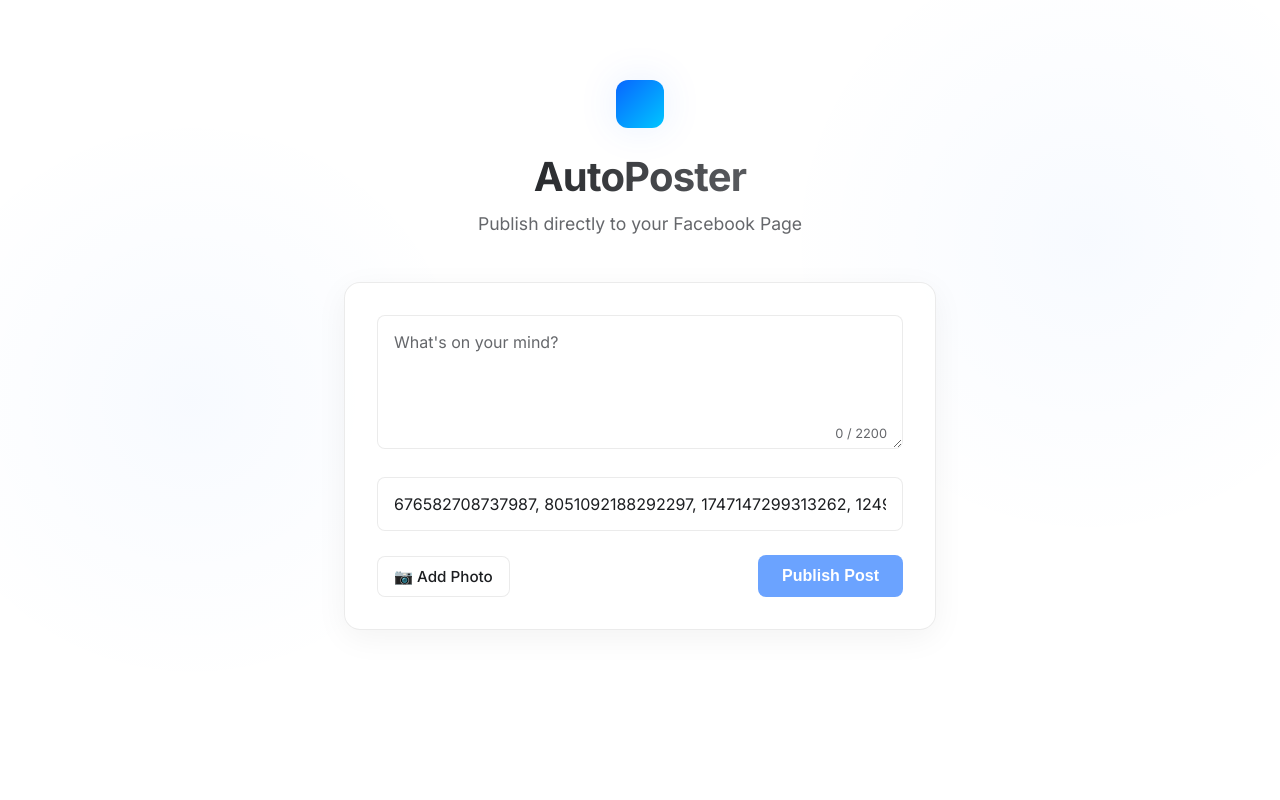
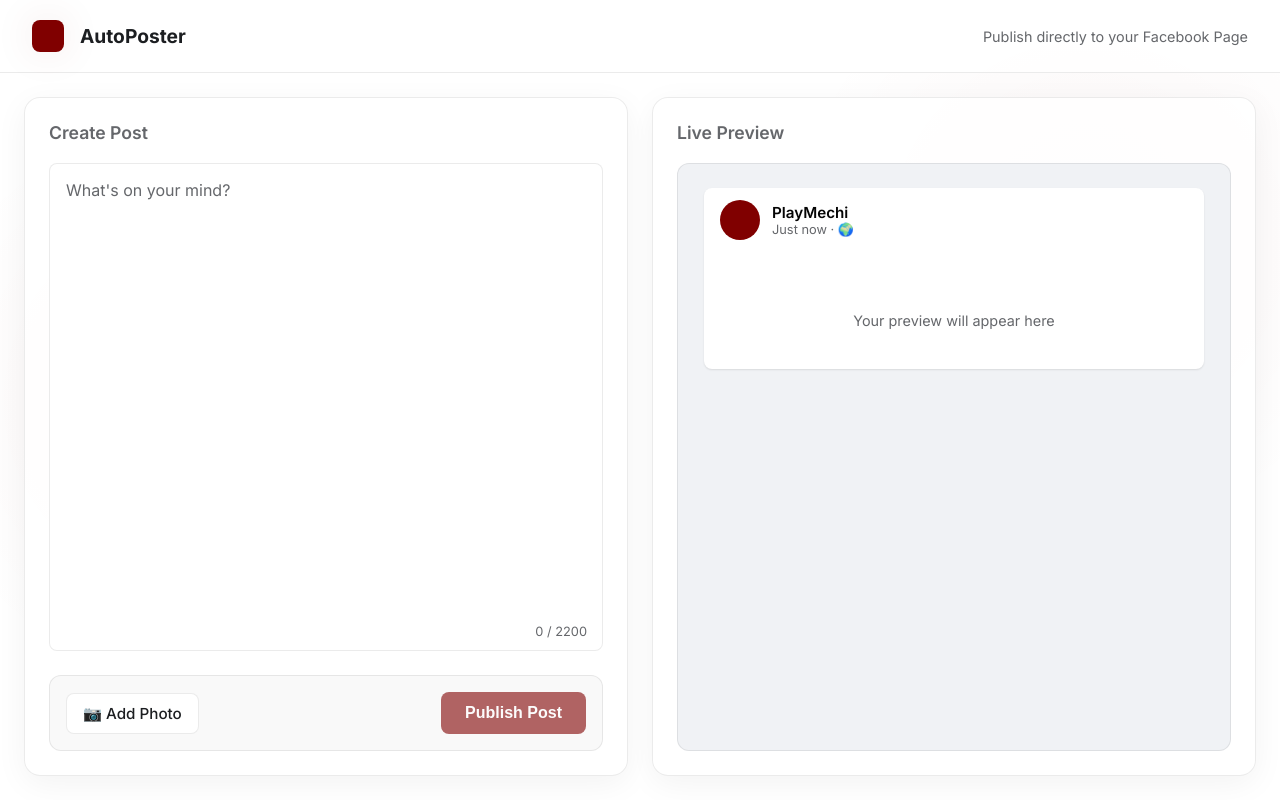
Before and after one commit to ryanair000/SMMPRO, a Next.js app: page / in a window 1280 px wide. Built offline with nearby package versions, Linux system fonts and the light colour scheme.

Commit message:
feat: redesign UI to dashboard and add Telegram bot webhook

```diff
--- a/package.json
+++ b/package.json
@@ -11,7 +11,8 @@
   "dependencies": {
     "next": "16.2.9",
     "react": "19.2.4",
-    "react-dom": "19.2.4"
+    "react-dom": "19.2.4",
+    "react-hot-toast": "^2.6.0"
   },
   "devDependencies": {
     "eslint": "^9",
--- a/src/app/globals.css
+++ b/src/app/globals.css
@@ -4,14 +4,14 @@
   --bg-color: #ffffff;
   --surface-color: rgba(255, 255, 255, 0.8);
   --surface-border: rgba(0, 0, 0, 0.08);
-  --primary-color: #0866ff;
-  --primary-hover: #1b74e4;
+  --primary-color: #800000;
+  --primary-hover: #600000;
   --text-primary: #1c1e21;
   --text-secondary: #65676b;
   --error-color: #e41c38;
   --success-color: #00a400;
 
-  --shadow-glow: 0 0 40px rgba(8, 102, 255, 0.1);
+  --shadow-glow: 0 0 40px rgba(128, 0, 0, 0.1);
   --glass-shadow: 0 8px 32px 0 rgba(0, 0, 0, 0.05);
 }
 
@@ -25,12 +25,14 @@
   font-family: 'Inter', -apple-system, BlinkMacSystemFont, "Segoe UI", Roboto, Helvetica, Arial, sans-serif;
   background-color: var(--bg-color);
   color: var(--text-primary);
-  min-height: 100vh;
+  height: 100vh;
+  width: 100vw;
+  overflow: hidden;
   display: flex;
   flex-direction: column;
   background-image:
-    radial-gradient(circle at 15% 50%, rgba(8, 102, 255, 0.03), transparent 25%),
-    radial-gradient(circle at 85% 30%, rgba(8, 102, 255, 0.03), transparent 25%);
+    radial-gradient(circle at 15% 50%, rgba(128, 0, 0, 0.04), transparent 25%),
+    radial-gradient(circle at 85% 30%, rgba(128, 0, 0, 0.04), transparent 25%);
 }
 
 a {
@@ -91,7 +93,7 @@
 .btn:hover:not(:disabled) {
   background: var(--primary-hover);
   transform: translateY(-1px);
-  box-shadow: 0 4px 12px rgba(8, 102, 255, 0.3);
+  box-shadow: 0 4px 12px rgba(128, 0, 0, 0.3);
 }
 
 .btn:active:not(:disabled) {
--- a/src/app/page.js
+++ b/src/app/page.js
@@ -1,3 +1,4 @@
+import { Toaster } from 'react-hot-toast';
 import PostComposer from '@/components/PostComposer';
 import styles from './page.module.css';
 
@@ -9,13 +10,14 @@
 export default function Home() {
   return (
     <main className={`${styles.mainContainer} animate-fade-in-up`}>
+      <Toaster position="top-center" />
       <header className={styles.header}>
         <div className={styles.logoMark}></div>
         <h1 className={styles.title}>AutoPoster</h1>
         <p className={styles.subtitle}>Publish directly to your Facebook Page</p>
       </header>
 
-      <section className={`glass-panel ${styles.composerWrapper}`}>
+      <section className={styles.dashboard}>
         <PostComposer />
       </section>
     </main>
--- a/src/app/page.module.css
+++ b/src/app/page.module.css
@@ -1,43 +1,44 @@
 .mainContainer {
-  max-width: 640px;
-  margin: 0 auto;
-  padding: 80px 24px;
-  width: 100%;
+  flex: 1;
   display: flex;
   flex-direction: column;
-  align-items: center;
+  height: 100vh;
+  overflow: hidden;
 }
 
 .header {
-  text-align: center;
-  margin-bottom: 48px;
+  padding: 20px 32px;
+  display: flex;
+  align-items: center;
+  gap: 16px;
+  border-bottom: 1px solid var(--surface-border);
+  background: var(--surface-color);
+  backdrop-filter: blur(16px);
+  z-index: 10;
 }
 
 .logoMark {
-  width: 48px;
-  height: 48px;
-  background: linear-gradient(135deg, var(--primary-color), #00c6ff);
-  border-radius: 12px;
-  margin: 0 auto 24px;
+  width: 32px;
+  height: 32px;
+  background: var(--primary-color);
+  border-radius: 8px;
   box-shadow: var(--shadow-glow);
 }
 
 .title {
-  font-size: 2.5rem;
+  font-size: 1.2rem;
   font-weight: 700;
-  letter-spacing: -0.02em;
-  margin-bottom: 12px;
-  background: linear-gradient(to right, #1c1e21, var(--text-secondary));
-  -webkit-background-clip: text;
-  -webkit-text-fill-color: transparent;
 }
 
 .subtitle {
   color: var(--text-secondary);
-  font-size: 1.1rem;
+  font-size: 0.9rem;
+  margin-left: auto;
 }
 
-.composerWrapper {
-  width: 100%;
-  padding: 32px;
+.dashboard {
+  flex: 1;
+  overflow: hidden;
+  display: flex;
+  padding: 24px;
 }
--- a/src/components/PostComposer.js
+++ b/src/components/PostComposer.js
@@ -1,16 +1,15 @@
 "use client";
 
 import { useState, useRef } from 'react';
+import toast from 'react-hot-toast';
 import styles from './PostComposer.module.css';
 
 export default function PostComposer() {
   const [message, setMessage] = useState('');
-  const [targetGroups, setTargetGroups] = useState('676582708737987, 8051092188292297, 1747147299313262, 1249030373011362, 428755375095790, 3217380681748224, argentinathefutbolgoat, 1343083937401498, 601926075463454, 2996487803717552, 1183633089289155');
   const [imageFile, setImageFile] = useState(null);
   const [imagePreview, setImagePreview] = useState(null);
   const [isSubmitting, setIsSubmitting] = useState(false);
   const [isGenerating, setIsGenerating] = useState(false);
-  const [notification, setNotification] = useState(null);
   const fileInputRef = useRef(null);
 
   const maxLength = 2200;
@@ -30,7 +29,7 @@
   const handleGenerateCaption = async () => {
     if (!imagePreview) return;
     setIsGenerating(true);
-    setNotification(null);
+    const toastId = toast.loading('Generating perfect caption...');
     try {
       const res = await fetch('/api/generate', {
         method: 'POST',
@@ -40,8 +39,9 @@
       const data = await res.json();
       if (!res.ok) throw new Error(data.error || 'Failed to generate caption');
       setMessage(data.caption);
+      toast.success('Caption generated!', { id: toastId });
     } catch (err) {
-      setNotification({ type: 'error', text: err.message });
+      toast.error(err.message, { id: toastId });
     } finally {
       setIsGenerating(false);
     }
@@ -52,13 +52,12 @@
     if (!message.trim() && !imageFile) return;
 
     setIsSubmitting(true);
-    setNotification(null);
+    const toastId = toast.loading('Publishing to Facebook...');
 
     try {
       const formData = new FormData();
       if (message.trim()) formData.append('message', message);
       if (imageFile) formData.append('image', imageFile);
-      if (targetGroups.trim()) formData.append('targetGroups', targetGroups);
 
       const res = await fetch('/api/post', {
         method: 'POST',
@@ -74,9 +73,10 @@
       // Check results for partial group failures
       const errors = data.results?.filter(r => r.status.includes('Failed') || r.status.includes('Error'));
       if (errors && errors.length > 0) {
-        setNotification({ type: 'error', text: `Posted to Page, but failed groups: ${errors.map(e => e.target).join(', ')}` });
+        const errorReasons = [...new Set(errors.map(e => e.status))].join(' | ');
+        toast.error(`Posted to Page! But Admin Group failed. Meta API Error: ${errorReasons}`, { id: toastId, duration: 6000 });
       } else {
-        setNotification({ type: 'success', text: 'Post published successfully!' });
+        toast.success('Post published successfully to Page and Admin Group!', { id: toastId });
       }
 
       setMessage('');
@@ -84,56 +84,31 @@
       setImagePreview(null);
       if (fileInputRef.current) fileInputRef.current.value = '';
     } catch (err) {
-      setNotification({ type: 'error', text: err.message });
+      toast.error(err.message, { id: toastId });
     } finally {
       setIsSubmitting(false);
-      setTimeout(() => setNotification(null), 8000); // Wait longer to show complex errors
     }
   };
 
   return (
-    <div className={styles.container}>
-      {notification && (
-        <div className={`${styles.notification} ${styles[notification.type]}`}>
-          {notification.text}
-        </div>
-      )}
-
-      <form onSubmit={handleSubmit}>
+    <div className={styles.splitGrid}>
+      {/* LEFT PANE - CONTROLS */}
+      <div className={`glass-panel ${styles.controlPane}`}>
+        <h2 className={styles.paneTitle}>Create Post</h2>
+        <form onSubmit={handleSubmit} className={styles.formContent}>
           <div className={styles.textareaWrapper}>
             <textarea
               className="input-field"
-            rows="5"
               placeholder="What's on your mind?"
               value={message}
               onChange={(e) => setMessage(e.target.value)}
               maxLength={maxLength}
+              disabled={isSubmitting || isGenerating}
             />
             <span className={styles.characterCount}>
               {message.length} / {maxLength}
             </span>
           </div>
-
-        <div className={styles.textareaWrapper} style={{marginBottom: '24px'}}>
-          <input
-            type="text"
-            className="input-field"
-            placeholder="Crosspost to Group IDs (optional, comma-separated e.g., 1234, 5678)"
-            value={targetGroups}
-            onChange={(e) => setTargetGroups(e.target.value)}
-          />
-        </div>
-
-        {imagePreview && (
-          <div className={styles.imagePreviewContainer}>
-            <img src={imagePreview} alt="Preview" className={styles.imagePreview} />
-            <button type="button" className={styles.removeImageBtn} onClick={() => {
-              setImageFile(null);
-              setImagePreview(null);
-              if (fileInputRef.current) fileInputRef.current.value = '';
-            }}>✕</button>
-          </div>
-        )}
 
           <div className={styles.controls}>
             <div className={styles.leftControls}>
@@ -145,7 +120,7 @@
                 style={{ display: 'none' }}
                 id="image-upload"
               />
-            <label htmlFor="image-upload" className={styles.iconBtn}>
+              <label htmlFor="image-upload" className={`${styles.iconBtn} ${isSubmitting ? styles.disabled : ''}`}>
                 📷 Add Photo
               </label>
               {imagePreview && (
@@ -153,12 +128,13 @@
                   type="button"
                   className={styles.aiBtn}
                   onClick={handleGenerateCaption}
-                disabled={isGenerating}
+                  disabled={isGenerating || isSubmitting}
                 >
-                {isGenerating ? '✨ Generating...' : '✨ Auto-Generate Caption'}
+                  {isGenerating ? '✨ Generating...' : '✨ Auto-Generate'}
                 </button>
               )}
             </div>
+
             <div className={styles.actions}>
               <button
                 type="submit"
@@ -178,5 +154,51 @@
           </div>
         </form>
       </div>
+
+      {/* RIGHT PANE - PREVIEW */}
+      <div className={`glass-panel ${styles.previewPane}`}>
+        <h2 className={styles.paneTitle}>Live Preview</h2>
+        <div className={styles.previewContent}>
+          <div className={styles.fbMockup}>
+            <div className={styles.fbHeader}>
+              <div className={styles.fbAvatar}></div>
+              <div className={styles.fbMeta}>
+                <div className={styles.fbName}>PlayMechi</div>
+                <div className={styles.fbTime}>Just now · 🌍</div>
+              </div>
+            </div>
+
+            <div className={styles.fbBody}>
+              {isGenerating ? (
+                <div className={styles.skeletonText}>
+                  <div className={styles.skeletonLine}></div>
+                  <div className={styles.skeletonLine}></div>
+                  <div className={styles.skeletonLine} style={{width: '60%'}}></div>
+                </div>
+              ) : (
+                message && <p className={styles.fbText}>{message}</p>
+              )}
+            </div>
+
+            {imagePreview && (
+              <div className={styles.fbImageWrapper}>
+                <img src={imagePreview} alt="Preview" className={styles.fbImage} />
+                <button type="button" className={styles.removeImageBtn} onClick={() => {
+                  setImageFile(null);
+                  setImagePreview(null);
+                  if (fileInputRef.current) fileInputRef.current.value = '';
+                }}>✕</button>
+              </div>
+            )}
+
+            {!message && !imagePreview && !isGenerating && (
+              <div className={styles.emptyState}>
+                Your preview will appear here
+              </div>
+            )}
+          </div>
+        </div>
+      </div>
+    </div>
   );
 }
--- a/src/components/PostComposer.module.css
+++ b/src/components/PostComposer.module.css
@@ -1,12 +1,46 @@
-.container {
+.splitGrid {
+  display: grid;
+  grid-template-columns: 1fr 1fr;
+  gap: 24px;
+  width: 100%;
+  height: 100%;
+  max-width: 1400px;
+  margin: 0 auto;
+}
+
+.controlPane, .previewPane {
+  display: flex;
+  flex-direction: column;
+  padding: 24px;
+  height: 100%;
+  overflow-y: auto;
+}
+
+.paneTitle {
+  font-size: 1.1rem;
+  font-weight: 600;
+  margin-bottom: 20px;
+  color: var(--text-secondary);
+}
+
+.formContent {
   display: flex;
   flex-direction: column;
   gap: 24px;
+  height: 100%;
 }
 
 .textareaWrapper {
   position: relative;
-  margin-bottom: 24px;
+  flex: 1;
+  display: flex;
+  flex-direction: column;
+}
+
+.textareaWrapper textarea {
+  flex: 1;
+  resize: none;
+  min-height: 200px;
 }
 
 .characterCount {
@@ -18,12 +52,17 @@
   pointer-events: none;
 }
 
+/* Controls */
 .controls {
   display: flex;
   justify-content: space-between;
   align-items: center;
   flex-wrap: wrap;
   gap: 16px;
+  background: #f9f9f9;
+  padding: 16px;
+  border-radius: 12px;
+  border: 1px solid var(--surface-border);
 }
 
 .leftControls {
@@ -33,7 +72,7 @@
 }
 
 .iconBtn {
-  background: var(--surface-color);
+  background: white;
   border: 1px solid var(--surface-border);
   border-radius: 8px;
   padding: 10px 16px;
@@ -45,12 +84,16 @@
   display: inline-block;
 }
 
-.iconBtn:hover {
-  background: rgba(0,0,0,0.05);
+.iconBtn:hover:not(.disabled) {
+  background: #f0f0f0;
+}
+.iconBtn.disabled {
+  opacity: 0.6;
+  cursor: not-allowed;
 }
 
 .aiBtn {
-  background: linear-gradient(135deg, #a855f7, #ec4899);
+  background: linear-gradient(135deg, var(--primary-color), var(--primary-hover));
   color: white;
   border: none;
   border-radius: 8px;
@@ -59,13 +102,13 @@
   font-size: 0.95rem;
   font-weight: 600;
   transition: all 0.2s;
-  box-shadow: 0 4px 12px rgba(236, 72, 153, 0.2);
+  box-shadow: 0 4px 12px rgba(128, 0, 0, 0.2);
 }
 
 .aiBtn:hover:not(:disabled) {
   opacity: 0.9;
   transform: translateY(-1px);
-  box-shadow: 0 6px 16px rgba(236, 72, 153, 0.3);
+  box-shadow: 0 6px 16px rgba(128, 0, 0, 0.3);
 }
 
 .aiBtn:disabled {
@@ -73,24 +116,98 @@
   cursor: not-allowed;
 }
 
-.imagePreviewContainer {
-  position: relative;
-  width: fit-content;
-  margin-bottom: 24px;
+/* Spinner */
+.spinner {
+  width: 16px;
+  height: 16px;
+  border: 2px solid rgba(255,255,255,0.3);
+  border-radius: 50%;
+  border-top-color: #fff;
+  animation: spin 1s linear infinite;
 }
 
-.imagePreview {
-  max-width: 100%;
-  max-height: 300px;
+@keyframes spin {
+  to { transform: rotate(360deg); }
+}
+
+/* FB Mockup Preview */
+.previewContent {
+  flex: 1;
+  background: #f0f2f5;
+  border-radius: 12px;
+  padding: 24px;
+  display: flex;
+  align-items: flex-start;
+  justify-content: center;
+  overflow-y: auto;
+  border: 1px solid var(--surface-border);
+}
+
+.fbMockup {
+  width: 100%;
+  max-width: 500px;
+  background: white;
   border-radius: 8px;
-  border: 1px solid var(--surface-border);
-  box-shadow: var(--glass-shadow);
+  box-shadow: 0 1px 2px rgba(0,0,0,0.1);
+  overflow: hidden;
+}
+
+.fbHeader {
+  display: flex;
+  align-items: center;
+  gap: 12px;
+  padding: 12px 16px;
+}
+
+.fbAvatar {
+  width: 40px;
+  height: 40px;
+  border-radius: 50%;
+  background: var(--primary-color);
+}
+
+.fbMeta {
+  display: flex;
+  flex-direction: column;
+}
+
+.fbName {
+  font-weight: 600;
+  font-size: 0.95rem;
+  color: #050505;
+}
+
+.fbTime {
+  font-size: 0.8rem;
+  color: #65676b;
+}
+
+.fbBody {
+  padding: 4px 16px 16px;
+}
+
+.fbText {
+  white-space: pre-wrap;
+  font-size: 0.95rem;
+  color: #050505;
+}
+
+.fbImageWrapper {
+  position: relative;
+  width: 100%;
+  border-top: 1px solid #f0f2f5;
+}
+
+.fbImage {
+  width: 100%;
+  height: auto;
+  display: block;
 }
 
 .removeImageBtn {
   position: absolute;
-  top: 8px;
-  right: 8px;
+  top: 12px;
+  right: 12px;
   background: rgba(0,0,0,0.6);
   color: white;
   border: none;
@@ -104,44 +221,33 @@
   font-size: 14px;
   transition: background 0.2s;
 }
-
 .removeImageBtn:hover {
   background: rgba(0,0,0,0.8);
 }
 
-.actions {
-  display: flex;
-  justify-content: flex-end;
+.emptyState {
+  padding: 40px;
+  text-align: center;
+  color: var(--text-secondary);
+  font-size: 0.9rem;
 }
 
-.spinner {
-  width: 16px;
-  height: 16px;
-  border: 2px solid rgba(255,255,255,0.3);
-  border-radius: 50%;
-  border-top-color: #fff;
-  animation: spin 1s ease-in-out infinite;
+/* Skeleton Loading */
+.skeletonText {
+  display: flex;
+  flex-direction: column;
+  gap: 8px;
 }
 
-@keyframes spin {
-  to { transform: rotate(360deg); }
+.skeletonLine {
+  height: 12px;
+  border-radius: 4px;
+  background: linear-gradient(90deg, #e0e0e0 25%, #f0f0f0 50%, #e0e0e0 75%);
+  background-size: 200% 100%;
+  animation: skeletonLoad 1.5s infinite;
 }
 
-.notification {
-  padding: 16px;
-  border-radius: 8px;
-  font-size: 0.9rem;
-  animation: fadeInUp 0.3s ease forwards;
+@keyframes skeletonLoad {
+  0% { background-position: 200% 0; }
+  100% { background-position: -200% 0; }
 }
-
-.success {
-  background: rgba(46, 160, 67, 0.15);
-  border: 1px solid var(--success-color);
-  color: #00a400;
-}
-
-.error {
-  background: rgba(228, 28, 56, 0.15);
-  border: 1px solid var(--error-color);
-  color: #e41c38;
-}
```
Also changed, not shown: src/app/api/generate/route.js (+1 -1 lines), src/app/api/post/route.js (+9 -3 lines), src/app/api/telegram/webhook/route.js (added, +131 -0 lines), 1 other file (tests, documents, lock files or other folders). Lines whose indentation alone changed are shown as unchanged.
